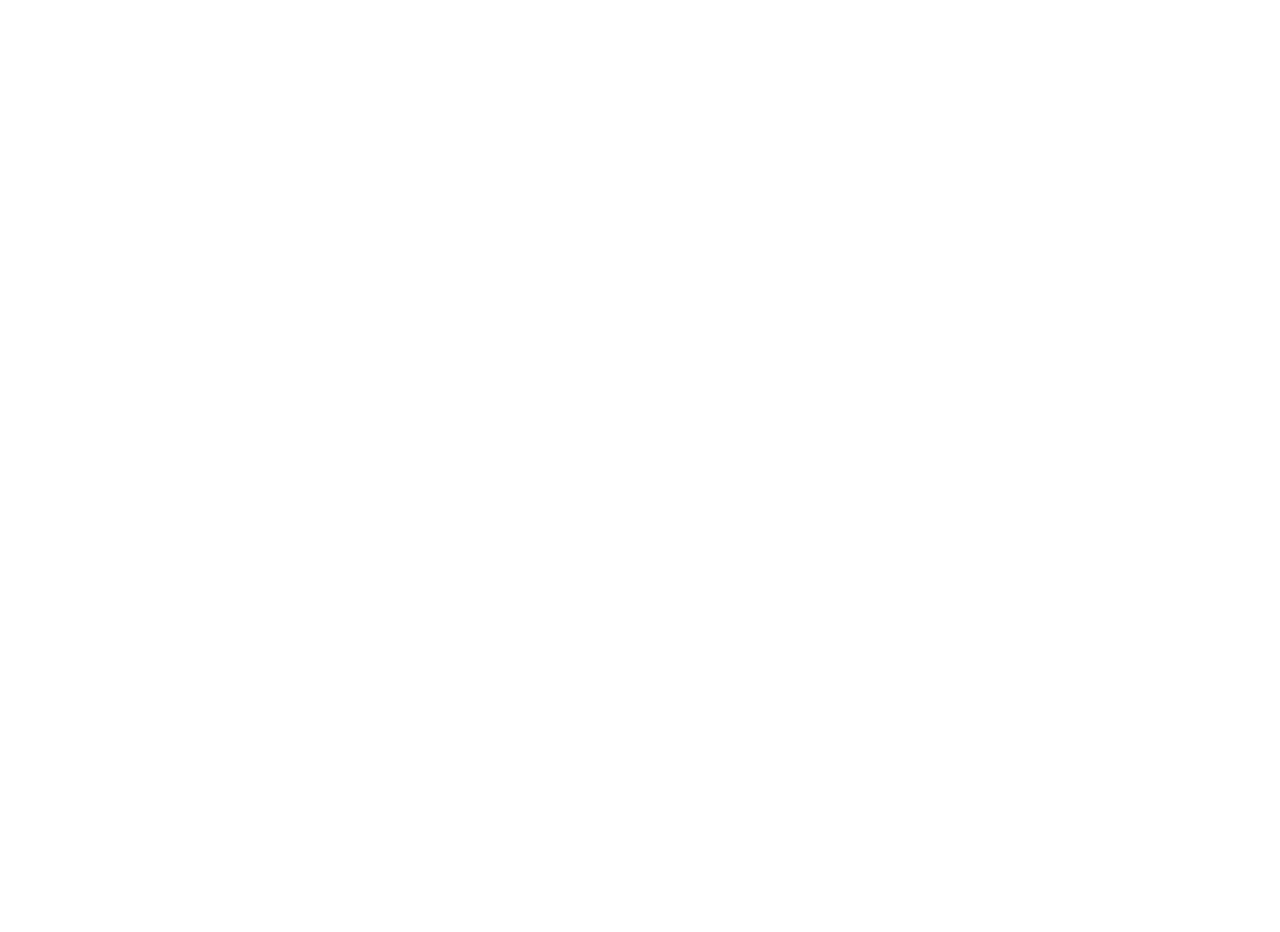
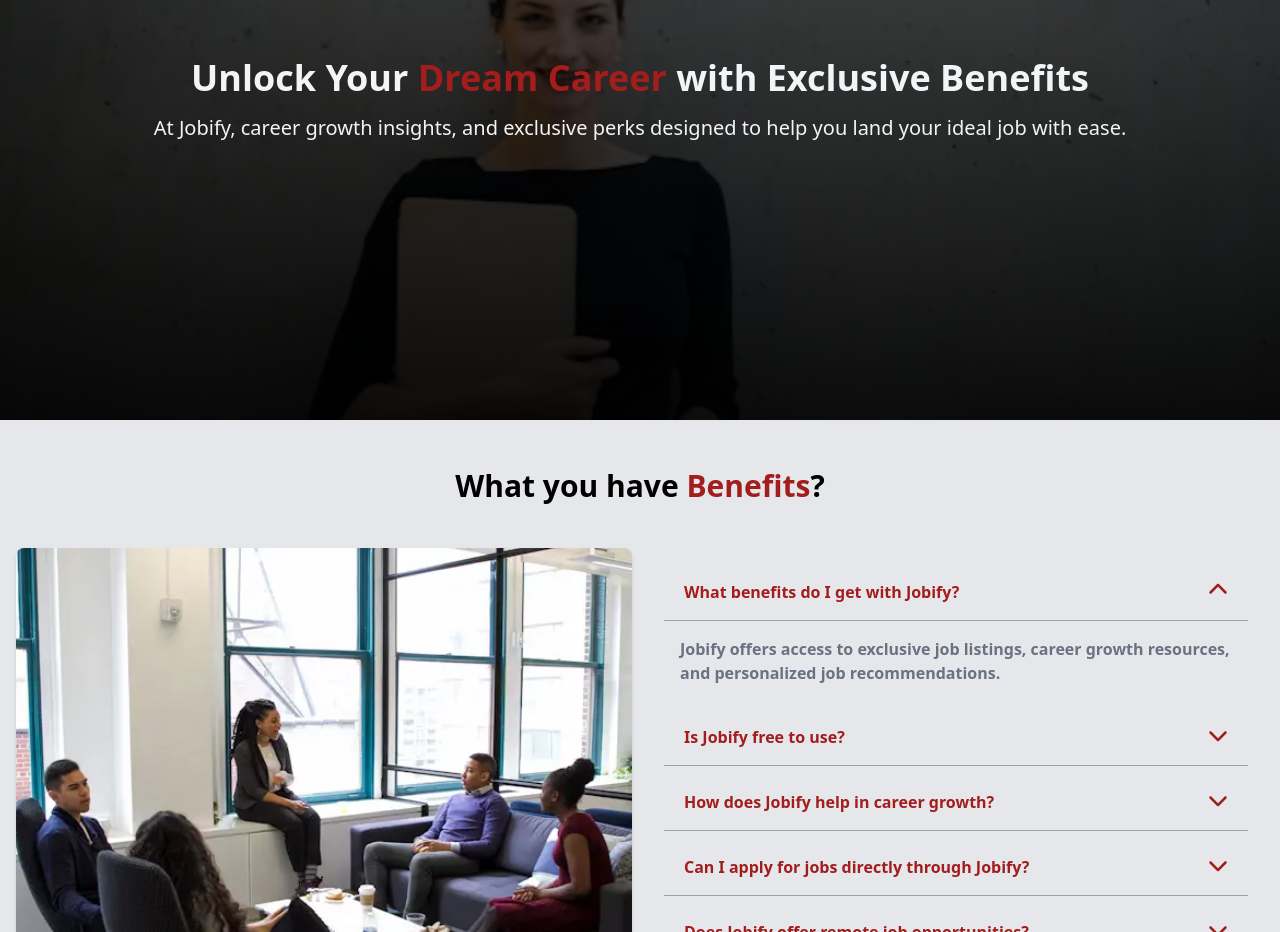
Before and after one commit to Siddique-Ahmed/Jobify_Frontend, a React (Vite) app: page /benefits in a window 1280 px wide. Before the commit this address had no page. Shown: the part 220-1152 px from the top of the page. Before the commit the page ends 800 px from the top, so only its background shows below. Built offline with nearby package versions, Linux system fonts and the light colour scheme.

Commit message:
make a benefit page

```diff
--- a/src/App.jsx
+++ b/src/App.jsx
@@ -6,6 +6,7 @@ import Faq from "./pages/Faq";
 import ScrollToTop from "./utilities/ScrollOnTop";
 import Instructions from "./pages/Instructions";
 import Reviews from "./pages/Reviews";
+import Benefit from "./pages/Benefit";
 
 const App = () => {
   return (
@@ -17,6 +18,7 @@ const App = () => {
         <Route path="/faqs" element={<Faq />} />
         <Route path="/instruction" element={<Instructions />} />
         <Route path="/reviews" element={<Reviews />} />
+        <Route path="/benefits" element={<Benefit />} />
       </Routes>
     </BrowserRouter>
   );
--- /dev/null
+++ b/src/components/BenefitSection.jsx
@@ -0,0 +1,63 @@
+import React from "react";
+import benefit_section_bg from "../assets/images/benefit_section_bg.webp";
+import HighlightText from "../global/HighlightText";
+import Accordion from "../global/Accordion";
+
+const benefits = [
+  {
+    title: "What benefits do I get with Jobify?",
+    content:
+      "Jobify offers access to exclusive job listings, career growth resources, and personalized job recommendations.",
+  },
+  {
+    title: "Is Jobify free to use?",
+    content:
+      "Yes! Jobify provides free access to job listings, but we also offer premium features for enhanced job search benefits.",
+  },
+  {
+    title: "How does Jobify help in career growth?",
+    content:
+      "We provide resume-building tools, interview tips, and networking opportunities with top recruiters to accelerate your career.",
+  },
+  {
+    title: "Can I apply for jobs directly through Jobify?",
+    content:
+      "Absolutely! You can apply for jobs directly through our platform with a single click.",
+  },
+  {
+    title: "Does Jobify offer remote job opportunities?",
+    content:
+      "Yes, Jobify features a variety of remote, hybrid, and on-site job listings from top companies worldwide.",
+  },
+];
+
+const BenefitSection = () => {
+  return (
+    <div className="w-full flex items-center flex-col gap-3 py-12 justify-center p-4 min-h-[30vh] bg-gray-200">
+      <h1 className="text-3xl font-semibold">
+        <HighlightText
+          text={"What you have Benefits?"}
+          color="var(--dark-bg)"
+          highlight={"Benefits"}
+        />
+      </h1>
+      <div className="container mx-auto flex flex-col-reverse md:grid md:grid-cols-2 gap-4 md:py-8">
+        <div className="flex justify-center">
+          <img
+            src={benefit_section_bg}
+            alt="Job Search"
+            className="rounded-lg shadow-md object-cover"
+          />
+        </div>
+        <div>
+          <Accordion
+            data={benefits}
+            className={"w-full sm:px-4 py-4 rounded-md"}
+          />
+        </div>
+      </div>
+    </div>
+  );
+};
+
+export default BenefitSection;
--- /dev/null
+++ b/src/pages/Benefit.jsx
@@ -0,0 +1,37 @@
+import React from "react";
+import Header from "../components/Header";
+import Footer from "../components/Footer";
+import HeroSection from "../components/HeroSection";
+import HighlightText from "../global/HighlightText";
+import benefits_bg from "../assets/images/benefits_bg.webp";
+import BenefitSection from "../components/BenefitSection";
+
+const Benefit = () => {
+  return (
+    <div>
+      <Header />
+      <HeroSection
+        heroBg={benefits_bg}
+        heading={
+          <HighlightText
+            text={"Unlock Your Dream Career with Exclusive Benefits"}
+            highlight={"Dream Career"}
+            color="var(--dark-bg)"
+          />
+        }
+        para={
+          "At Jobify, career growth insights, and exclusive perks designed to help you land your ideal job with ease."
+        }
+        className={
+          "container mx-auto w-[90%] pt-16 md:pt-0 flex flex-col items-center gap-4 text-center"
+        }
+        headingClass={"text-2xl md:text-4xl text-gray-100 font-bold"}
+        paraClass={"text-lg md:text-xl text-gray-100 font-medium"}
+      />
+      <BenefitSection />
+      <Footer />
+    </div>
+  );
+};
+
+export default Benefit;
--- a/src/pages/ContactUs.jsx
+++ b/src/pages/ContactUs.jsx
@@ -12,7 +12,7 @@ const ContactUs = () => {
     <div>
       <Header />
       <HeroSection
-        className={"flex items-center justify-center gap-4 flex-col"}
+        className={"flex items-center pt-20 md:pt-0 justify-center gap-4 flex-col"}
         heroBg={contact_bg}
         heading={
           <HighlightText
--- a/src/pages/Faq.jsx
+++ b/src/pages/Faq.jsx
@@ -11,7 +11,9 @@ const Faq = () => {
     <div>
       <Header />
       <HeroSection
-        className={"flex items-center justify-center gap-3 flex-col px-2"}
+        className={
+          "flex items-center pt-20 md:pt-0 justify-center gap-3 flex-col px-2"
+        }
         paraClass={
           "w-full md:w-[90%] text-center text-gray-100 font-normal text-sm md:text-md"
         }
@@ -29,7 +31,6 @@ const Faq = () => {
           "Welcome to Jobify's FAQ section! Whether you're a job seeker looking for opportunities or a recruiter searching for top talent, we've got all your questions covered. Explore our FAQs to learn more about job applications, company profiles, and recruitment processes. Need more help? We’re here for you!"
         }
         heroBg={faq_bg}
-
       />
       <FaqSection />
       <Footer />
--- a/src/pages/Instructions.jsx
+++ b/src/pages/Instructions.jsx
@@ -12,7 +12,7 @@ const Instructions = () => {
       <Header />
       <HeroSection
         heroBg={instruction_bg}
-        className={"flex items-center flex-col gap-5"}
+        className={"flex items-center pt-20 md:pt-0 flex-col gap-5"}
         heading={
           <HighlightText
             text={" Find & Apply for Your Dream Job!"}
--- a/src/pages/Reviews.jsx
+++ b/src/pages/Reviews.jsx
@@ -20,10 +20,10 @@ const Reviews = () => {
           />
         }
         para={
-          "At Jobify, we take pride in helping job seekers find their dream jobs and recruiters hire top talent effortlessly. But don’t just take our word for it – hear from our satisfied users who have experienced the difference! Join thousands of professionals who trust Jobify to build their careers and grow their teams."
+          "At Jobify, we take pride in helping job seekers find their dream jobs and recruiters hire top talent effortlessly.Join thousands of professionals who trust Jobify to build their careers and grow their teams."
         }
         headingClass={
-          "text-gray-100 font-bold text-2xl md:text-4xl text-center"
+          "text-gray-100 font-bold text-2xl pt-20 md:pt-0 md:text-4xl text-center"
         }
         paraClass={
           "text-gray-100 font-bold text-md w-[90%] md:text-xl text-center"
```
Also changed, not shown: src/assets/images/benefit_section_bg.webp (added), src/assets/images/benefits_bg.webp (added).
